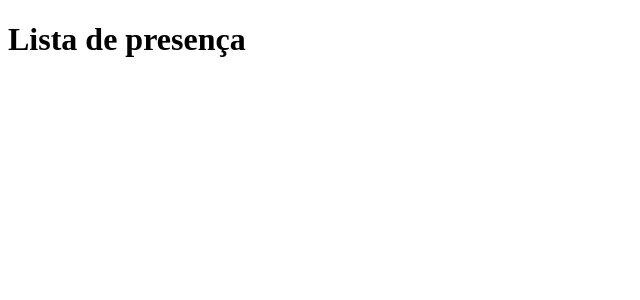
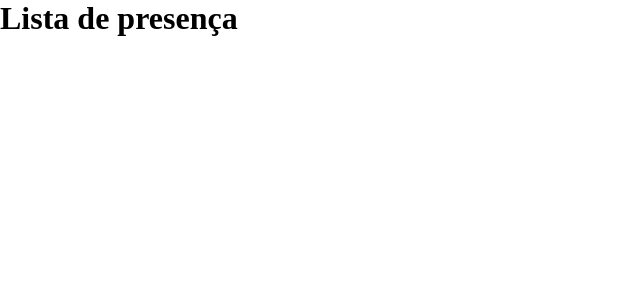
Before and after one commit to Rob30Garcia/especializar-front, a React (Vite) app in the folder reactapp/: page / in a window 1280 px wide. Shown: the top 300 px of the page, without its empty margins (0-640 px from the left). Built offline with nearby package versions, Linux system fonts and the light colour scheme.

Commit message:
feat: create initial style

```diff
--- a/reactapp/src/main.jsx
+++ b/reactapp/src/main.jsx
@@ -1,6 +1,8 @@
 import React from 'react'
 import ReactDOM from 'react-dom/client'
 import Home from './pages/Home'
+
+import './styles/global.css';
 
 ReactDOM.createRoot(document.getElementById('root')).render(
   <React.StrictMode>
--- /dev/null
+++ b/reactapp/src/styles/global.css
@@ -0,0 +1,5 @@
+* {
+  margin: 0;
+  padding: 0;
+  box-sizing: border-box;
+}
```
